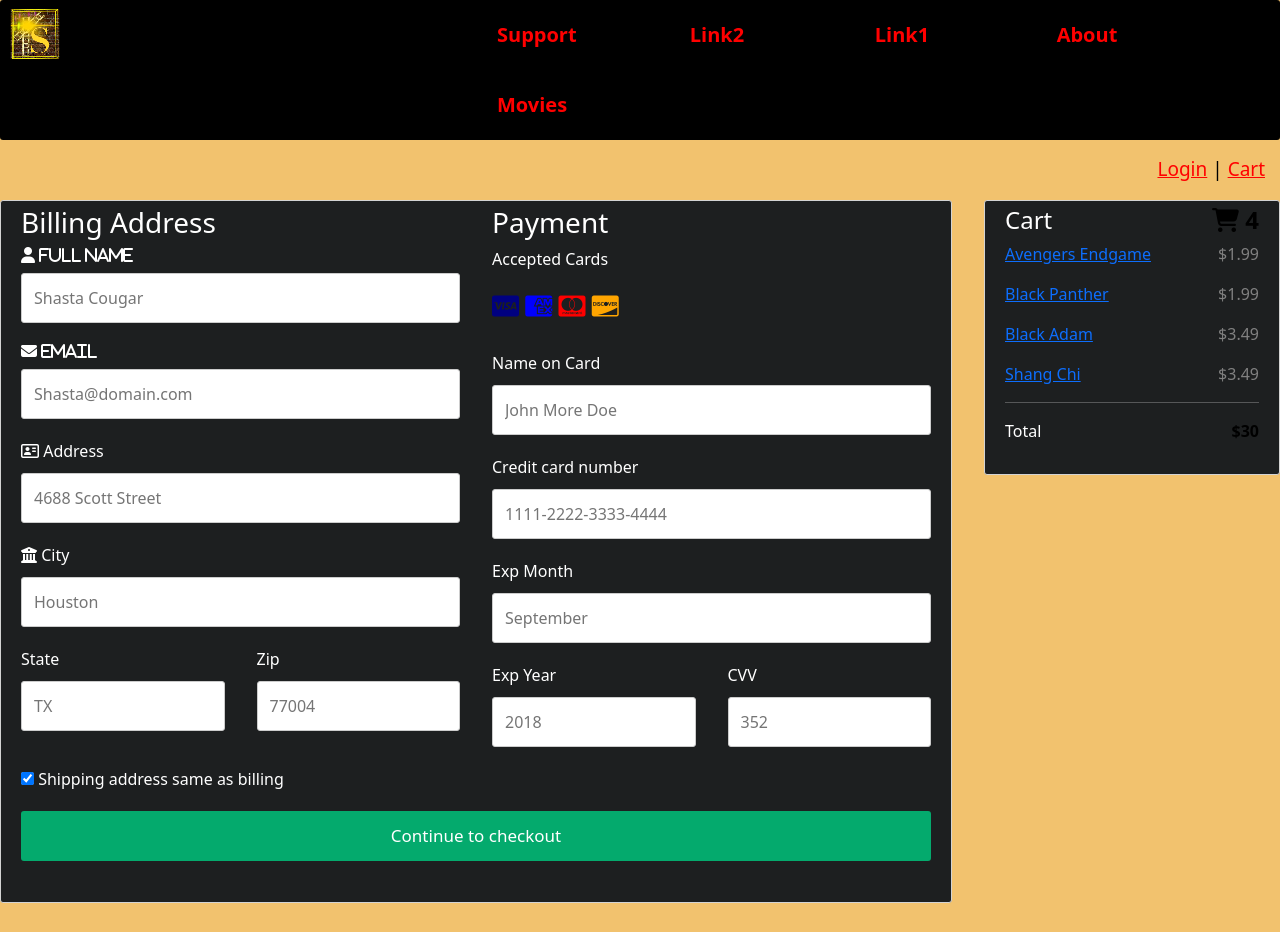
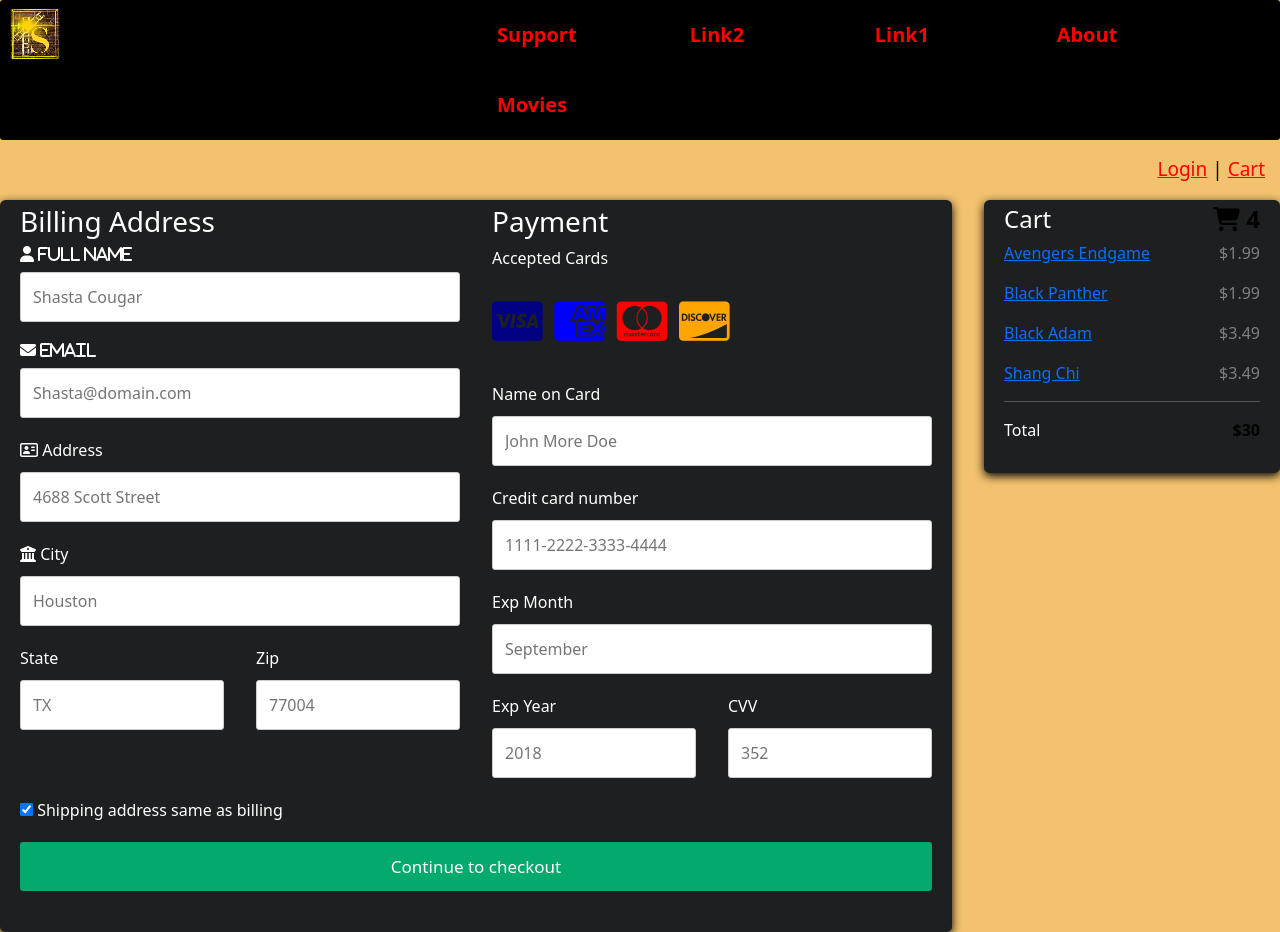
Before and after one commit to SaiCharan21/Seenima, a plain HTML site: page checkout.html in a window 1280 px wide. Before the commit the page ends 903 px from the top, so only its background shows below. Drawn offline with nearby package versions, Linux system fonts and the light colour scheme.

```diff
--- a/checkout.html
+++ b/checkout.html
@@ -51,8 +51,8 @@
         .container {
             background-color: #1D1F20;
             padding: 5px 20px 15px 20px;
-            border: 1px solid lightgrey;
-            border-radius: 3px;
+            border-radius: 0.35em;
+            box-shadow: 0 3px 10px 0 rgb(0, 0, 0);
         }
 
         input[type=text] {
@@ -71,7 +71,7 @@
         .icon-container {
             margin-bottom: 20px;
             padding: 7px 0;
-            font-size: 24px;
+            font-size: 45px;
         }
 
         .btn {
```
